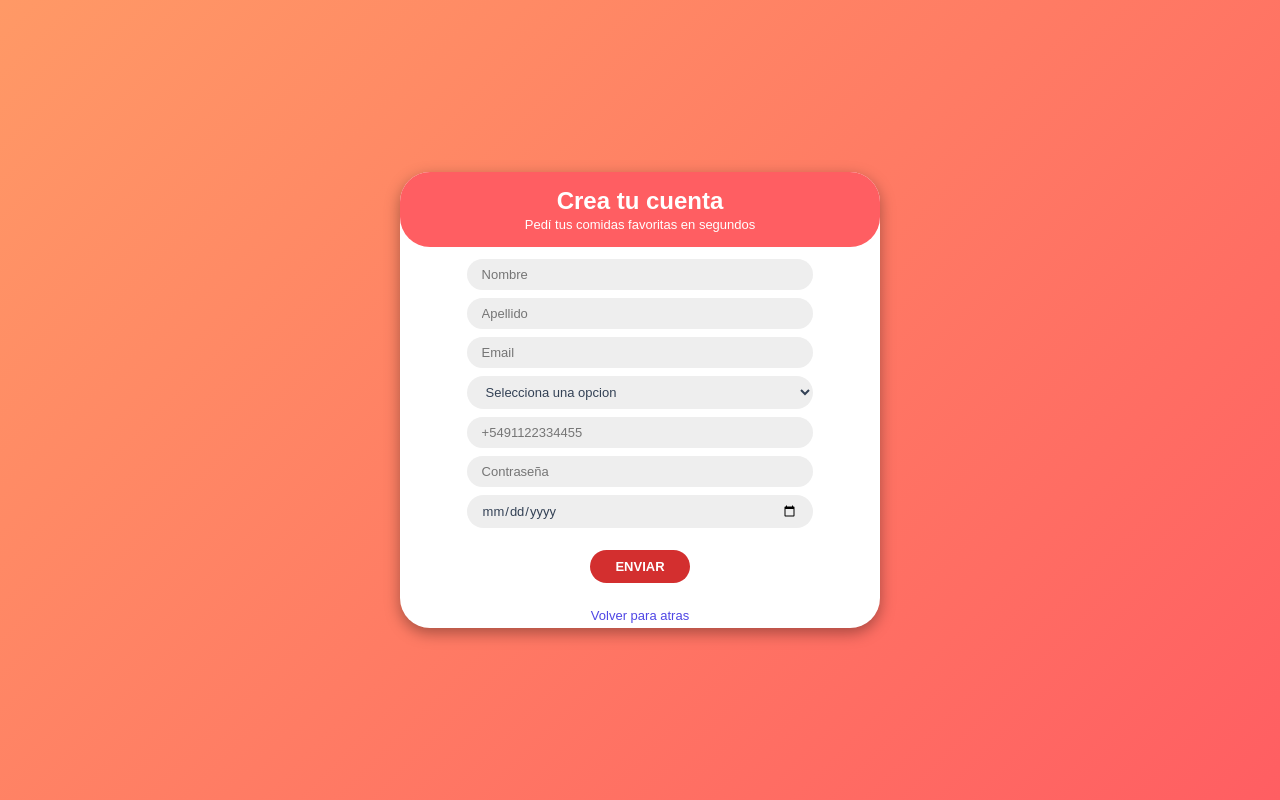
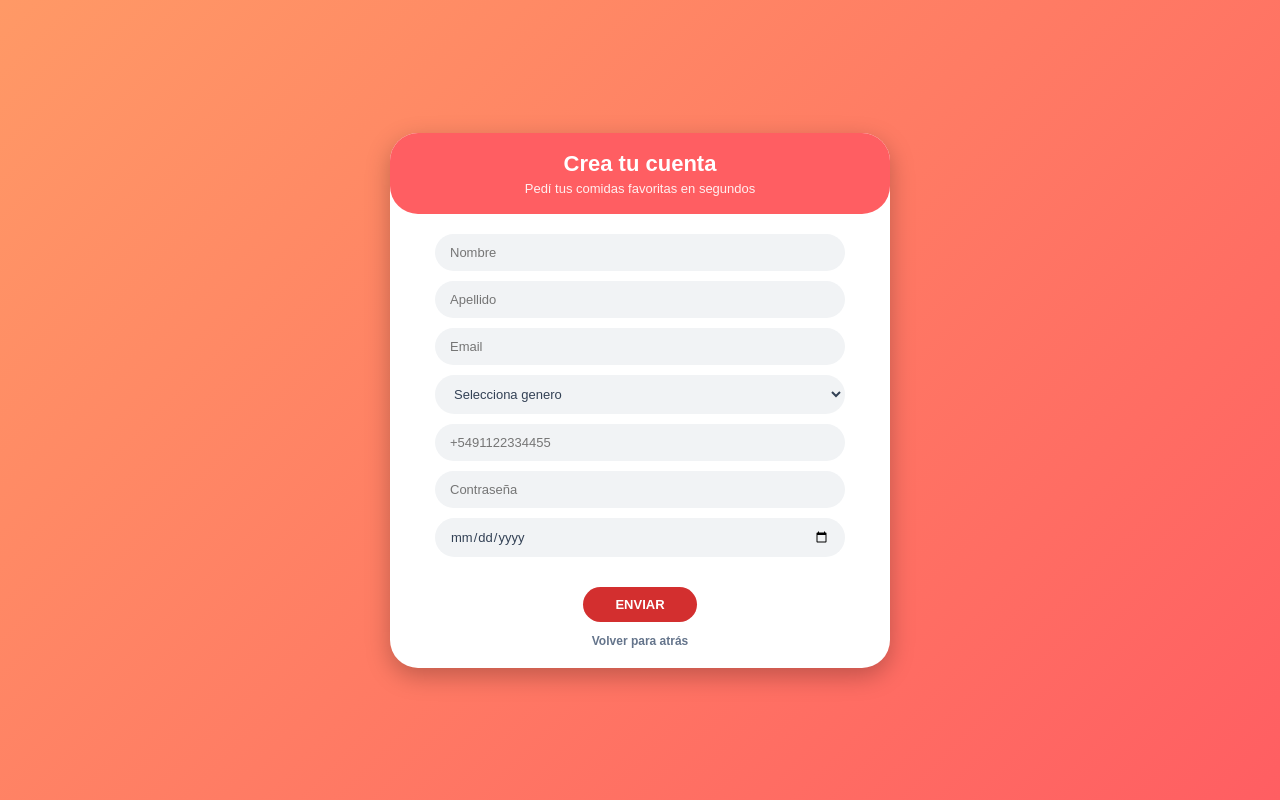
Before and after one commit to Nreale/ProyectoRapiddini, a React (Vite) app in the folder Frontend/: page /RegisterUser in a window 1280 px wide. Built offline with nearby package versions, Linux system fonts and the light colour scheme.

Commit message:
Mejore Register

```diff
--- a/Frontend/src/Componentes/RegisterRepartidores.jsx
+++ b/Frontend/src/Componentes/RegisterRepartidores.jsx
@@ -1,7 +1,5 @@
-
 import { useState } from 'react'
-import {Link, useNavigate} from 'react-router-dom'
-import './Login.css'
+import { Link, useNavigate } from 'react-router-dom'
 import axios from "axios"
 import './RegisterRepartidor.css'
 
@@ -18,12 +16,12 @@ function RegisterRepartidor() {
     const [nacionalidad, setNacionalidad] = useState("")
     const [fecha_emision, setEmision] = useState("")
     const [tipo_licencia, setTipo_licencia] = useState("")
-    const [error, setError] = useState()
+    const [error, setError] = useState(null)
 
-
-    const RegistrarRepartidor = async (nombre, apellido, email, telefono, contraseña, fecha_nacimiento, genero, Vehiculo, Nacionalidad, fecha_emision, tipo_licencia) => {
+    const Registrarse = async (e) => {
+        e.preventDefault();
         try {
-            setError("")
+            setError(null)
             const response = await axios.post("http://localhost:3000/Repartidores/RegistrarRepartidor", {
                 nombre,
                 apellido,
@@ -50,34 +48,34 @@ function RegisterRepartidor() {
     }
 
     return (
-        <>
-        <div className='register'>
-            <div  id= "repartidor"className='register__form' >
-                <div className='register__form--title'>
+        <div className='repartidor-reg'>
+            <form className='repartidor-reg__card' onSubmit={Registrarse}>
+                <div className='repartidor-reg__header'>
                     <h1>Crea tu cuenta</h1>
                     <p>Reparte tus comidas favoritas en segundos</p>
                 </div>
-                <div className='register__from--fields'>
-                    <input type="text" value={nombre} placeholder='Nombre' onChange={(e)=> {setNombre(e.target.value)}}/>
-                    <input type="text" value={apellido} placeholder='Apellido' onChange={(e)=> {setApellido(e.target.value)}}/>
-                    <input type="email" value={email} placeholder='Email' onChange={(e)=> {setEmail(e.target.value)}}/>
-                    <select value={genero} onChange={(e) => setGenero(e.target.value)}>
-                        <option value="">Selecciona una opcion</option>
+
+                <div className='repartidor-reg__fields'>
+                    <input type="text" value={nombre} placeholder='Nombre' onChange={(e) => setNombre(e.target.value)}required/>
+                    <input type="text" value={apellido} placeholder='Apellido' onChange={(e) => setApellido(e.target.value)}required/>
+                    <input type="email" value={email} placeholder='Email' onChange={(e) => setEmail(e.target.value)}required/>
+                    <select value={genero} onChange={(e) => setGenero(e.target.value)} required>
+                        <option value="">Selecciona genero</option>
                         <option value="Masculino">Masculino</option>
                         <option value="Femenino">Femenino</option>
                         <option value="Otro">Otro</option>
                     </select>
-                    <input type="tel" pattern="\+?[0-9]{8,15}" placeholder="+5491122334455" value={telefono} onChange={(e)=> {setTelefono(e.target.value)}}/>
-                    <input type="password" value={contraseña} placeholder='Contraseña' onChange={(e)=> {setContraseña(e.target.value)}}/>
-                    <input type="date" value={fecha_nacimiento} placeholder='Fecha Nacimiento' onChange={(e)=> {setFecha(e.target.value)}}/>
-                    <select value={vehiculo} onChange={(e) => setVehiculo(e.target.value)}>
-                        <option value="">Selecciona una opcion</option>
+                    <input type="tel" pattern="\+?[0-9]{8,15}" placeholder="+5491122334455" value={telefono} onChange={(e) => setTelefono(e.target.value)}required/>
+                    <input type="password" value={contraseña} placeholder='Contraseña' onChange={(e) => setContraseña(e.target.value)}required/>
+                    <input type="date" value={fecha_nacimiento} placeholder='Fecha Nacimiento' onChange={(e) => setFecha(e.target.value)}required/>
+                    <select value={vehiculo} onChange={(e) => setVehiculo(e.target.value)} required>
+                        <option value="">Selecciona vehículo</option>
                         <option value="Moto">Moto</option>
                         <option value="Auto">Auto</option>
                         <option value="Bicicleta">Bicicleta</option>
                     </select>
-                    <select value={nacionalidad} onChange={(e) => setNacionalidad(e.target.value)}>
-                        <option value="">Selecciona una opcion</option>
+                    <select value={nacionalidad} onChange={(e) => setNacionalidad(e.target.value)} required>
+                        <option value="">Selecciona nacionalidad</option>
                         <option value="Argentina">Argentina</option>
                         <option value="Uruguay">Uruguay</option>
                         <option value="Venezuela">Venezuela</option>
@@ -89,27 +87,26 @@ function RegisterRepartidor() {
                         <option value="Ecuador">Ecuador</option>
                         <option value="Otro">Otro</option>
                     </select>
-                    <br />
-                    <span>Fecha de Emision</span>
-                    <input type="date" value={fecha_emision} placeholder='Fecha de Emision' onChange={(e)=> {setEmision(e.target.value)}}/>
-                    <select value={tipo_licencia} onChange={(e) => setTipo_licencia(e.target.value)}>
-                        <option value="">Selecciona una opcion</option>
+
+                    <label className='repartidor-reg__label'>Fecha de Emisión de Licencia</label>
+                    <input type="date" value={fecha_emision} onChange={(e) => setEmision(e.target.value)}required/>
+                    <select value={tipo_licencia} onChange={(e) => setTipo_licencia(e.target.value)} required>
+                        <option value="">Selecciona tipo de licencia</option>
                         <option value="Clase A">Clase A</option>
                         <option value="Clase B">Clase B</option>
                         <option value="Profesional">Profesional</option>
                     </select>
                 </div>
-                <br />
-                <Link to='/RegisterType'>Volver para atras</Link>
-                {error? (<p>Mensaje: {error.message}</p>):(<></>)}
-                <div className='register__from--button'>
-                    <button onClick={(e)=>{RegistrarRepartidor(nombre, apellido, email, telefono, contraseña, fecha_nacimiento, genero, vehiculo, nacionalidad, fecha_emision, tipo_licencia)}}>ENVIAR</button>
+
+                {error && <p className="repartidor-reg__error">Mensaje: {error.message || error}</p>}
+
+                <div className='repartidor-reg__footer'>
+                    <button type="submit" className='repartidor-reg__btn-submit'>ENVIAR</button>
+                    <Link to='/RegisterType' className='repartidor-reg__link-back'>Volver para atrás</Link>
                 </div>
+            </form>
+        </div>
+    )
+}
 
-            </div>
-        </div>
-        </>
-    )
-    }
-
-    export default RegisterRepartidor
+export default RegisterRepartidor;
--- a/Frontend/src/Componentes/RegisterUser.css
+++ b/Frontend/src/Componentes/RegisterUser.css
@@ -1,127 +1,124 @@
-.register {
+.user-reg {
     width: 100vw;
     height: 100vh;
-    overflow: hidden; /* Bloquea el scroll general de la página */
+    overflow: hidden;
     background: linear-gradient(135deg, #ff9966 0%, #ff5e62 100%);
     display: flex;
     align-items: center;
     justify-content: center;
 }
 
-.register__form {
+.user-reg__card {
     width: 100%;
-    max-width: 480px;
-    height: auto;
-    max-height: 92vh;  /* Ocupa casi toda la pantalla verticalmente pero sin desbordar */
-    background-color: #FFFF;
+    max-width: 500px;
+    max-height: 90vh;
+    background-color: #ffffff;
     display: flex;
     flex-direction: column;
-    align-items: center;
-    box-shadow: 0 5px 15px rgba(0, 0, 0, 0.35);
-    border-radius: 30px;
-    overflow-y: auto;  /* Agrega scroll interno elegante solo si falta espacio en pantallas pequeñas */
+    box-shadow: 0 8px 25px rgba(0, 0, 0, 0.25);
+    border-radius: 28px;
+    overflow-y: auto;
     overflow-x: hidden;
 }
 
-/* Scrollbar interno más estético y discreto */
-.register__form::-webkit-scrollbar {
+.user-reg__card::-webkit-scrollbar {
     width: 6px;
 }
-.register__form::-webkit-scrollbar-thumb {
+.user-reg__card::-webkit-scrollbar-thumb {
     background-color: rgba(0, 0, 0, 0.2);
     border-radius: 10px;
 }
 
-.register__form--title {
+.user-reg__header {
     width: 100%;
-    padding: 15px 0;
+    padding: 18px 0;
     background-color: #ff5e62;
-    border-bottom-left-radius: 30px;
-    border-bottom-right-radius: 30px;
+    border-bottom-left-radius: 28px;
+    border-bottom-right-radius: 28px;
     color: white;
-    font-weight: 700;
+    text-align: center;
+    flex-shrink: 0;
+}
+
+.user-reg__header h1 {
+    font-size: 22px;
+    margin: 0;
+}
+
+.user-reg__header p {
+    margin-top: 4px;
+    font-size: 13px;
+    opacity: 0.9;
+}
+
+.user-reg__fields {
+    padding: 20px 0;
+    width: 82%;
+    margin: 0 auto;
+    display: flex;
+    flex-direction: column;
+    gap: 10px;
+}
+
+.user-reg__fields input,
+.user-reg__fields select {
+    width: 100%;
+    padding: 10px 14px;
+    border-radius: 20px;
+    background-color: #f1f3f5;
+    font-size: 13px;
+    color: #334155;
+    outline: none;
+    border: 1px solid transparent;
+    box-sizing: border-box;
+
+}
+
+
+
+.user-reg__error {
+    color: #d32f2f;
+    font-size: 12px;
+    text-align: center;
+    margin: 4px 0;
+}
+
+.user-reg__footer {
+    width: 100%;
+    padding: 10px 0 20px 0;
     display: flex;
     flex-direction: column;
     align-items: center;
-    justify-content: center;
-    text-align: center;
-    flex-shrink: 0; /* Evita que el título se deforme */
-}
-
-.register__form--title h1 {
-    font-size: 24px;
-}
-
-.register__form--title p {
-    margin-top: 2px;
-    font-size: 13px;
-    font-weight: normal;
-}
-
-.register__from--fields {
-    margin: 12px 0;
-    width: 85%;
-    display: flex;
-    flex-direction: column;
-    align-items: center;
-    gap: 8px; /* Espaciado compacto pero cómodo entre cada input/select */
-}
-
-.register__from--fields input,
-.register__from--fields select {
-    width: 85%;
-    padding: 8px 15px; /* Altura más compacta para que entren todos los campos */
-    border-radius: 20px;
-    background-color: #eee;
-    font-size: 13px;
-    color: #334155;
-    outline: none;
-    border: none;
-}
-
-/* Ajuste específico para los textos o spans adicionales que tenga el repartidor (como "Fecha de Emisión") */
-.register__from--fields span {
-    font-size: 12px;
-    font-weight: bold;
-    color: #555;
-    width: 85%;
-    text-align: left;
-    margin-top: 4px;
-}
-
-.register__form a {
-    font-size: 13px;
-    margin: 5px 0;
-    color: #4f46e5;
-    text-decoration: none;
-}
-
-.register__form a:hover {
-    text-decoration: underline;
-}
-
-.register__from--button {
-    width: 100%;
-    padding: 10px 0 20px 0;
-    display: flex;
-    align-items: center;
-    justify-content: center;
+    gap: 12px;
     flex-shrink: 0;
 }
 
-.register__from--button button {
+.user-reg__btn-submit {
     background-color: #D32F2F;
-    border: 1px solid transparent;
+    border: none;
     color: white;
-    padding: 8px 24px;
+    padding: 10px 32px;
     font-size: 13px;
     font-weight: 600;
     border-radius: 50px;
     cursor: pointer;
-    transition: all 0.3s ease;
+
 }
 
-.register__from--button button:hover {
-    background-color: #333333;
+.user-reg__btn-submit:hover {
+    background-color: #222222;
     transform: translateY(-1px);
 }
+
+.user-reg__link-back {
+    font-size: 12px;
+    color: #64748b;
+    text-decoration: none;
+    font-weight: 600;
+    transition: color 0.2s ease;
+}
+
+.user-reg__link-back:hover {
+    color: #ff5e62;
+    text-decoration: underline;
+}
--- a/Frontend/src/Componentes/RegisterUser.jsx
+++ b/Frontend/src/Componentes/RegisterUser.jsx
@@ -1,5 +1,5 @@
-import { useEffect, useState } from 'react'
-import {Link,useNavigate} from 'react-router-dom'
+import { useState } from 'react'
+import { Link, useNavigate } from 'react-router-dom'
 import axios from "axios";
 import './RegisterUser.css'
 
@@ -12,12 +12,12 @@ function RegisterUser() {
     const [contraseña, setContraseña] = useState("")
     const [fecha_nacimiento, setFecha] = useState("")
     const [genero, setGenero] = useState("")
-    const [error, setError] = useState()
+    const [error, setError] = useState(null)
 
-
-    const Registrarse = async (nombre, apellido, email, telefono, contraseña, fecha_nacimiento, genero) =>{
-
+    const Registrarse = async (e) => {
+        e.preventDefault();
         try {
+            setError(null);
             const response = await axios.post("http://localhost:3000/Usuario/Registrarte", {
                 nombre,
                 apellido,
@@ -26,57 +26,51 @@ function RegisterUser() {
                 contraseña,
                 fecha_nacimiento,
                 genero,
-
-            })
+            });
 
             if (response.status === 201) {
                 navigate('/Login');
             }
         } catch (error) {
-            console.error("Error en la petición:", error)
+            console.error("Error en la petición:", error);
             if (error.response) {
-                setError(error.response.data)
+                setError(error.response.data);
             }
         }
-    }
-
+    };
 
     return (
-    <>
-      <div className='register'>
-          <div  className='register__form' >
-            <div className='register__form--title'>
+        <div className='user-reg'>
+            <form className='user-reg__card' onSubmit={Registrarse}>
+                <div className='user-reg__header'>
                     <h1>Crea tu cuenta</h1>
                     <p>Pedí tus comidas favoritas en segundos</p>
                 </div>
-            <div className='register__from--fields' onSubmit={Registrarse}>
-                <input type="text" value={nombre} placeholder='Nombre' onChange={(e)=> {setNombre(e.target.value)}}/>
-                <input type="text" value={apellido} placeholder='Apellido' onChange={(e)=> {setApellido(e.target.value)}}/>
-                <input type="email" value={email} placeholder='Email' onChange={(e)=> {setEmail(e.target.value)}}/>
-                <select value={genero} onChange={(e) => setGenero(e.target.value)}>
-                    <option value="">Selecciona una opcion</option>
+
+                <div className='user-reg__fields'>
+                    <input type="text" value={nombre} placeholder='Nombre' onChange={(e) => setNombre(e.target.value)} required/>
+                    <input type="text" value={apellido} placeholder='Apellido' onChange={(e) => setApellido(e.target.value)} required/>
+                    <input type="email" value={email} placeholder='Email' onChange={(e) => setEmail(e.target.value)} required/>
+                    <select value={genero} onChange={(e) => setGenero(e.target.value)} required>
+                        <option value="">Selecciona genero</option>
                         <option value="Masculino">Masculino</option>
                         <option value="Femenino">Femenino</option>
                         <option value="Otro">Otro</option>
                     </select>
-                <input type="tel" pattern="\+?[0-9]{8,15}" placeholder="+5491122334455" value={telefono} onChange={(e)=> {setTelefono(e.target.value)}}/>
-                <input type="password" value={contraseña} placeholder='Contraseña' onChange={(e)=> {setContraseña(e.target.value)}}/>
-                <input type="date" value={fecha_nacimiento} placeholder='Fecha Nacimiento' onChange={(e)=> {setFecha(e.target.value)}}/>
+                    <input type="tel" pattern="\+?[0-9]{8,15}" placeholder="+5491122334455" value={telefono} onChange={(e) => setTelefono(e.target.value)} required/>
+                    <input type="password" value={contraseña} placeholder='Contraseña' onChange={(e) => setContraseña(e.target.value)} required/>
+                    <input type="date" value={fecha_nacimiento} placeholder='Fecha Nacimiento' onChange={(e) => setFecha(e.target.value)} required />
+                </div>
 
+                {error && <p className="user-reg__error">Mensaje: {error.message || error}</p>}
 
+                <div className='user-reg__footer'>
+                    <button type="submit" className='user-reg__btn-submit'>ENVIAR</button>
+                    <Link to='/RegisterType' className='user-reg__link-back'>Volver para atrás</Link>
                 </div>
-            <div className='register__from--button'>
-                <button onClick={(e)=>{Registrarse(nombre, apellido, email, telefono, contraseña, fecha_nacimiento, genero)}}>ENVIAR</button>
+            </form>
         </div>
-            <Link to='/RegisterType'>Volver para atras</Link>
-            {error? (<p>Mensaje: {error.message}</p>):(<></>)}
-
-
-
-          </div>
-      </div>
-    </>
     )
 }
 
-export default RegisterUser
+export default RegisterUser;
--- a/Frontend/src/Componentes/RegisterVendedor.jsx
+++ b/Frontend/src/Componentes/RegisterVendedor.jsx
@@ -1,7 +1,5 @@
-
 import { useState } from 'react'
-import {Link, useNavigate} from 'react-router-dom'
-import './Login.css'
+import { Link, useNavigate } from 'react-router-dom'
 import axios from "axios"
 import './RegisterVendedor.css'
 
@@ -16,12 +14,12 @@ function RegisterVendedor() {
     const [genero, setGenero] = useState("")
     const [CUIT, setCuit] = useState("")
     const [Razon_Social, setRazon_social] = useState("")
-    const [error, setError] = useState()
+    const [error, setError] = useState(null)
 
-
-  const RegistrarVendedor = async (nombre, apellido, email, telefono, contraseña, fecha_nacimiento, genero, CUIT, Razon_Social) => {
+    const Registrarse = async (e) => {
+        e.preventDefault();
         try {
-        setError("")
+            setError(null)
             const response = await axios.post("http://localhost:3000/Vendedor/Registrarte", {
                 CUIT,
                 Razon_Social,
@@ -46,41 +44,39 @@ function RegisterVendedor() {
     }
 
     return (
-    <>
-      <div className='register'>
-          <div  className='register__form' >
-            <div className='register__form--title'>
+        <div className='vendedor-reg'>
+            <form className='vendedor-reg__card' onSubmit={Registrarse}>
+                <div className='vendedor-reg__header'>
                     <h1>Crea tu cuenta</h1>
-                <p>Pedí tus comidas favoritas en segundos</p>
+                    <p>Vende tus productos en nuestra plataforma</p>
                 </div>
-            <div className='register__from--fields'>
-                <input type="text" value={nombre} placeholder='Nombre' onChange={(e)=> {setNombre(e.target.value)}}/>
-                <input type="text" value={apellido} placeholder='Apellido' onChange={(e)=> {setApellido(e.target.value)}}/>
-                <input type="email" value={email} placeholder='Email' onChange={(e)=> {setEmail(e.target.value)}}/>
-                <select value={genero} onChange={(e) => setGenero(e.target.value)}>
-                    <option value="">Selecciona una opcion</option>
+
+                <div className='vendedor-reg__fields'>
+                    <input type="text" value={nombre} placeholder='Nombre' onChange={(e) => setNombre(e.target.value)}required/>
+                    <input type="text" value={apellido} placeholder='Apellido' onChange={(e) => setApellido(e.target.value)}required/>
+                    <input type="email" value={email} placeholder='Email' onChange={(e) => setEmail(e.target.value)}required/>
+                    <select value={genero} onChange={(e) => setGenero(e.target.value)} required>
+                        <option value="">Selecciona genero</option>
                         <option value="Masculino">Masculino</option>
                         <option value="Femenino">Femenino</option>
                         <option value="Otro">Otro</option>
                     </select>
-                <input type="tel" pattern="\+?[0-9]{8,15}" placeholder="+5491122334455" value={telefono} onChange={(e)=> {setTelefono(e.target.value)}}/>
-                <input type="password" value={contraseña} placeholder='Contraseña' onChange={(e)=> {setContraseña(e.target.value)}}/>
-                <input type="date" value={fecha_nacimiento} placeholder='Fecha Nacimiento' onChange={(e)=> {setFecha(e.target.value)}}/>
-                <input type="text" value={CUIT} placeholder='CUIT' onChange={(e)=> {setCuit(e.target.value)}}/>
-                <input type="text" value={Razon_Social} placeholder='Razon Social' onChange={(e)=> {setRazon_social(e.target.value)}}/>
-            </div>
-            <br />
-            <Link to='/RegisterType'>Volver para atras</Link>
-            {error? (<p>Mensaje: {error.message}</p>):(<></>)}
-            <div className='register__from--button'>
-                <button onClick={(e)=>{RegistrarVendedor(nombre, apellido, email, telefono, contraseña, fecha_nacimiento, genero, CUIT, Razon_Social)}}>ENVIAR</button>
+                    <input type="tel" pattern="\+?[0-9]{8,15}" placeholder="+5491122334455" value={telefono} onChange={(e) => setTelefono(e.target.value)}required/>
+                    <input type="password" value={contraseña} placeholder='Contraseña' onChange={(e) => setContraseña(e.target.value)}required/>
+                    <input type="date" value={fecha_nacimiento} placeholder='Fecha Nacimiento' onChange={(e) => setFecha(e.target.value)}required/>
+                    <input type="text" value={CUIT} placeholder='CUIT' onChange={(e) => setCuit(e.target.value)}required/>
+                    <input type="text" value={Razon_Social} placeholder='Razón Social' onChange={(e) => setRazon_social(e.target.value)}required/>
                 </div>
 
+                {error && <p className="vendedor-reg__error">Mensaje: {error.message || error}</p>}
 
+                <div className='vendedor-reg__footer'>
+                    <button type="submit" className='vendedor-reg__btn-submit'>ENVIAR</button>
+                    <Link to='/RegisterType' className='vendedor-reg__link-back'>Volver para atrás</Link>
                 </div>
+            </form>
         </div>
-    </>
     )
 }
 
-export default RegisterVendedor
+export default RegisterVendedor;
```
Also changed, not shown: Frontend/src/Componentes/RegisterRepartidor.css (+131 -2 lines), Frontend/src/Componentes/RegisterType.css (+11 -0 lines), Frontend/src/Componentes/RegisterVendedor.css (+124 -0 lines). Lines whose indentation alone changed are shown as unchanged.
